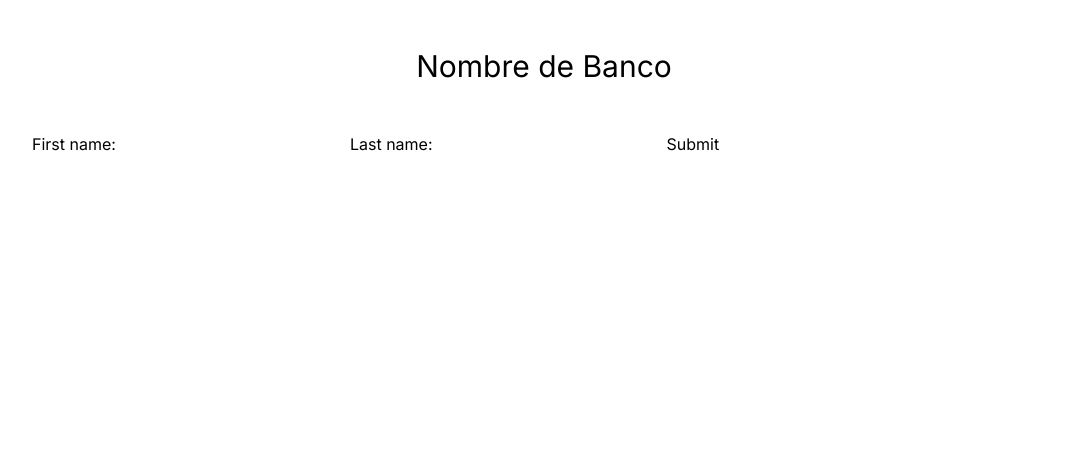
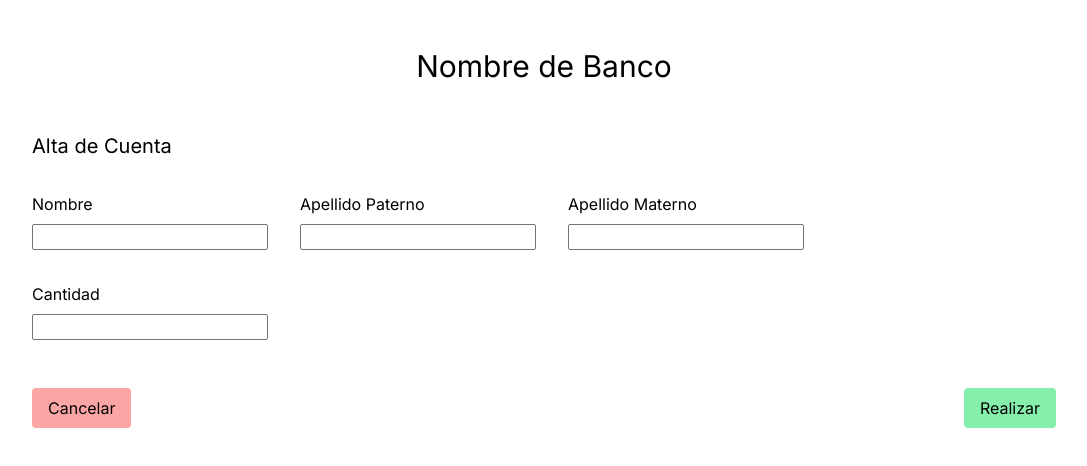
Before and after one commit to Wichosu/sistema_bancario, a Next.js app: page /operaciones/alta in a window 1280 px wide. Shown: the top 466 px of the page, without its empty margins (96-1183 px from the left). Built offline with nearby package versions, Linux system fonts and the light colour scheme; no server answers.

Commit message:
Account creations working in a simple way, needs to be check for more security and details

```diff
--- a/app/operaciones/alta/page.tsx
+++ b/app/operaciones/alta/page.tsx
@@ -2,29 +2,52 @@ import Footer from "@/components/Footer";
 import Input from "@/components/Input";
 import Subtitle from "@/components/Subtitle";
 import { redirect } from "next/navigation";
+import clientPromise from "@/lib/mongodb";
+import { Account } from "@/types";
 
-async function Demo(data: FormData) {
+async function createAcount(data: FormData) {
   "use server"
 
-  const first = data.get('first')?.valueOf()
+  //get form data
+  const amount = data.get('cantidad')?.valueOf()
+  const name = data.get('nombre')?.valueOf()
+  const first_surname = data.get('apellido_p')?.valueOf()
+  const second_surname = data.get('apellido_m')?.valueOf()
 
-  if(typeof first !== "string" || first.length === 0) {
-    throw new Error("Invalid Fisrt")
+  //validate
+  if(typeof amount !== "string" || typeof name !== "string" || typeof first_surname !== "string" || typeof second_surname !== "string"){
+    throw new Error("Failed to validate")
   }
 
-  console.log(JSON.stringify(first))
+  //object account
+  const newAccount : Account = {
+    numero_cuenta: Math.random().toString(),
+    fondos: +amount,
+    inversiones: 0,
+    nombre: name,
+    apellido_paterno: first_surname,
+    apellido_materno: second_surname
+  }
+
+  const client = await clientPromise
+
+  client.db("Banco").collection("Cuenta").insertOne(newAccount)
+
   redirect("/operaciones/alta")
 }
 
 export default function Page() {
   return (
     <>
-      <form action={Demo} method="post">
-        <label htmlFor="first">First name:</label>
-        <input type="text" id="first" name="first" />
-        <label htmlFor="last">Last name:</label>
-        <input type="text" id="last" name="last" />
-        <button type="submit">Submit</button>
+      <Subtitle subtitle="Alta de Cuenta" />
+      <form action={createAcount} method="post" className="grid gap-8">
+        <div className="flex gap-8">
+          <Input label="Nombre" name="nombre" />
+          <Input label="Apellido Paterno" name="apellido_p" />
+          <Input label="Apellido Materno" name="apellido_m" />
+        </div>
+        <Input label="Cantidad" name="cantidad" />
+        <Footer />
       </form>
     </>
   )
```
Also changed, not shown: types/index.ts (+6 -1 lines).
